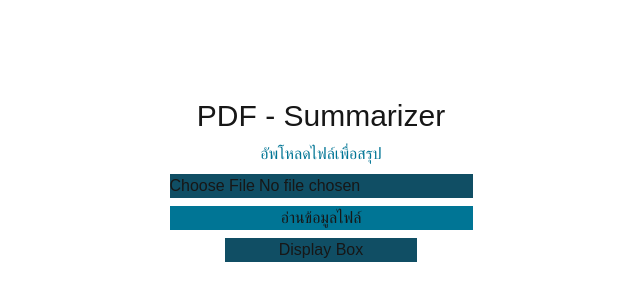
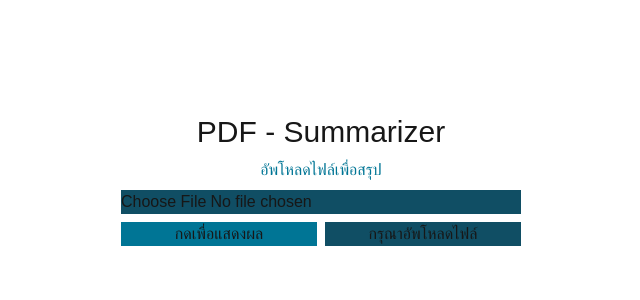
Before and after one commit to sorabeam/PDF-Summerize, a Next.js app: page / in a window 1280 px wide. Shown: the part 220-520 px from the top of the page, without its empty margins (319-959 px from the left). Built offline with nearby package versions, Linux system fonts and the light colour scheme.

Commit message:
feat: warning , Display and move file to home page

```diff
--- a/app/component/displayBox.tsx
+++ b/app/component/displayBox.tsx
@@ -1,13 +1,45 @@
-export function DisplayBox(f?: File) {
+"use client";
+import { useState } from "react";
+
+export function DisplayBox({ file }: { file: File | null }) {
+  const [displayText, setText] = useState<string>("");
+
   return (
-    <div className="w-48 bg-cyan-900 text-center">
-      {f != null && <p> Display Box </p>}
-      {f == null && (
-        <p>
-          {" name "} + f.name + {" with size of : "} + (file.size / 1024 **
-          2).toFixed(2) +{" MB"}
-        </p>
-      )}
+    <div className="flex flex-row gap-2 w-100 justify-center">
+      <div className="bg-cyan-700 text-center w-full">
+        <button
+          onClick={() => {
+            if (file !== null && file !== undefined) {
+              console.log(
+                file.name,
+                (file.size / 1024 ** 2).toFixed(2) + " MB",
+              );
+              if (file.type == "application/pdf" && file.size > 0) {
+                setText(
+                  "File : " +
+                    file.name +
+                    "With Size : " +
+                    (file.size / 1024 ** 2).toFixed(2) +
+                    " MB",
+                );
+              } else {
+                setText("กรุณาอัพโหลดไฟล์ที่ถูกต้อง");
+              }
+            } else {
+              setText("กรุณาอัพโหลดไฟล์ที่ถูกต้อง");
+            }
+          }}
+        >
+          <p>กดเพื่อแสดงผล</p>
+        </button>
+      </div>
+
+      <div
+        className={`${displayText !== "กรุณาอัพโหลดไฟล์ที่ถูกต้อง" ? "bg-cyan-900" : "bg-red-700"} text-center w-full `}
+      >
+        {(((file !== null && file !== undefined) || displayText.length > 0) &&
+          displayText) || <p>กรุณาอัพโหลดไฟล์</p>}
+      </div>
     </div>
   );
 }
--- a/app/component/home.tsx
+++ b/app/component/home.tsx
@@ -1,14 +1,18 @@
+"use client";
+import { useState } from "react";
 import { DisplayBox } from "./displayBox";
 import { UploadBox } from "./uploadBox";
 
 export function HomePage() {
+  const [file, setFile] = useState<File | null>(null);
+
   return (
     <div className=" h-screen flex flex-col gap-2 items-center justify-center">
       <h1 className=" text-3xl "> PDF - Summarizer </h1>
       <p className=" text-cyan-700 "> อัพโหลดไฟล์เพื่อสรุป </p>
 
-      <UploadBox />
-      <DisplayBox />
+      <UploadBox onPick={setFile} />
+      <DisplayBox file={file} />
     </div>
   );
 }
--- a/app/component/uploadBox.tsx
+++ b/app/component/uploadBox.tsx
@@ -1,41 +1,23 @@
 "use client";
-import { useState } from "react";
 
-export function UploadBox() {
-  const [file, setFile] = useState<File | null>(null);
+type FilePickerProps = {
+  onPick: (file: File) => void;
+};
 
+export function UploadBox({ onPick }: FilePickerProps) {
   return (
-    <div className="flex flex-col gap-2">
+    <div className="flex flex-col w-100">
       <div className="bg-cyan-900 items-center">
         <input
           type="file"
           accept="application/pdf"
           onChange={(e) => {
             if (e.target.files !== null && e.target.files[0] !== null) {
-              setFile(e.target.files[0]);
-            } else {
-              setFile(null);
+              onPick(e.target.files[0]);
             }
           }}
         />
       </div>
-
-      <div className="bg-cyan-700 text-center">
-        <button
-          onClick={() => {
-            if (file != null) {
-              console.log(
-                file.name,
-                (file.size / 1024 ** 2).toFixed(2) + " MB",
-              );
-            } else {
-              console.warn("not selected file (must be PDF)");
-            }
-          }}
-        >
-          อ่านข้อมูลไฟล์
-        </button>
-      </div>
     </div>
   );
 }
```
